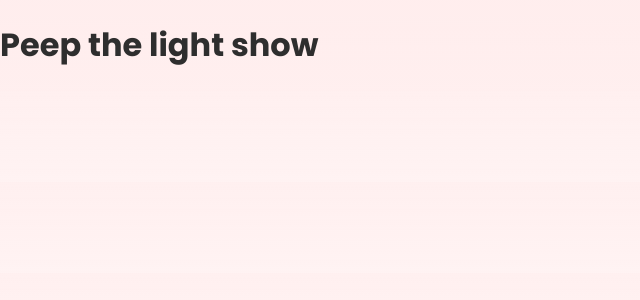
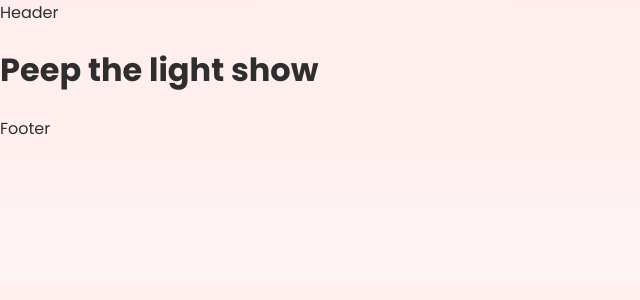
Before and after one commit to DEENOluwatobi/ReignsSkincare, a Next.js app: page / in a window 1280 px wide. Shown: the top 300 px of the page, without its empty margins (0-640 px from the left). Built offline with nearby package versions, Linux system fonts and the light colour scheme.

Commit message:
header module css

```diff
--- a/components/Header.jsx
+++ b/components/Header.jsx
@@ -1,3 +1,5 @@
+import css from '../styles/Header.module.css'
+
 export default function Header() {
     return(
         <div>
--- a/components/Layout.jsx
+++ b/components/Layout.jsx
@@ -1,4 +1,5 @@
-import React from 'react'
+import Header from './Header.jsx';
+import Footer from './Footer.jsx';
 
 const Layout = ({children}) => {
   return (
--- a/pages/index.js
+++ b/pages/index.js
@@ -1,7 +1,9 @@
 import Head from "next/head";
+import Layout from "../components/Layout";
 
 export default function Home() {
   return (
+    <Layout>
       <div>
         <Head>
           <title>Reign's Skincare</title>
@@ -13,5 +15,6 @@ export default function Home() {
           <h1>Peep the light show</h1>
         </main>
       </div>
+    </Layout>
   );
 }
```
Also changed, not shown: styles/Header.module.css (added).
